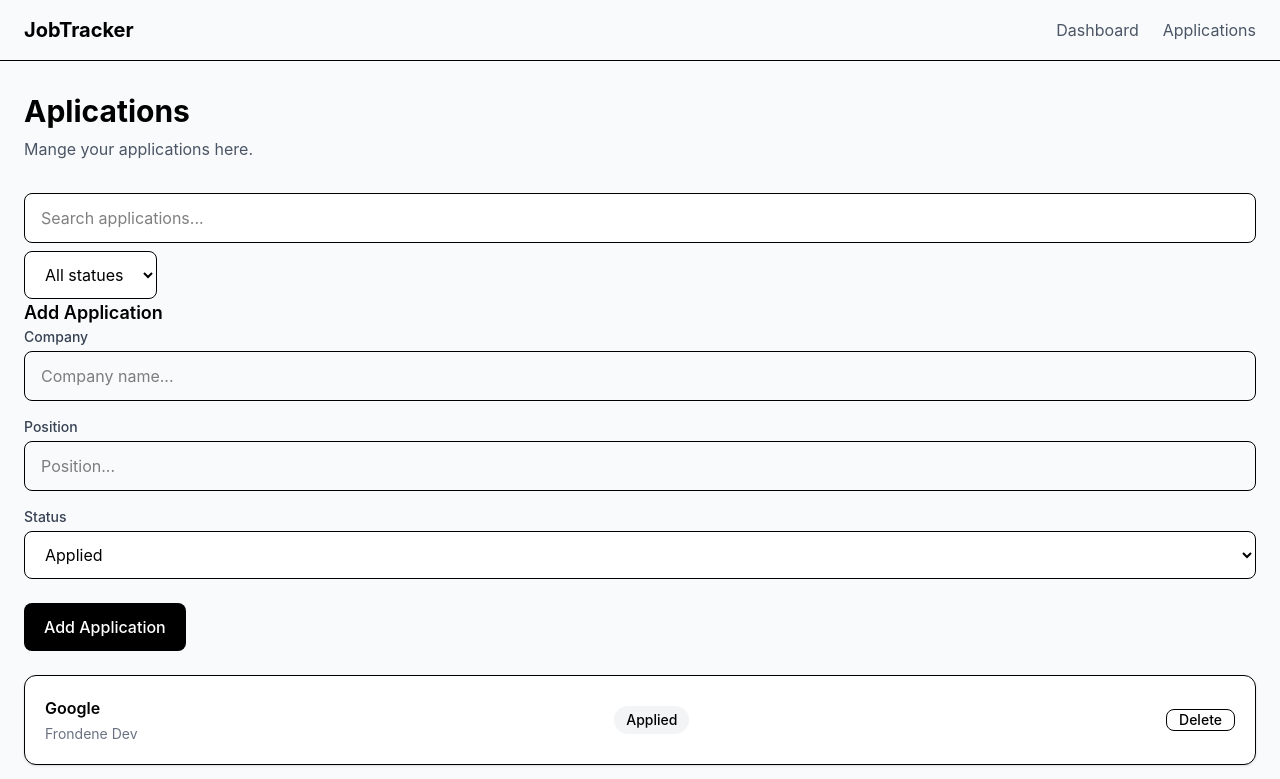
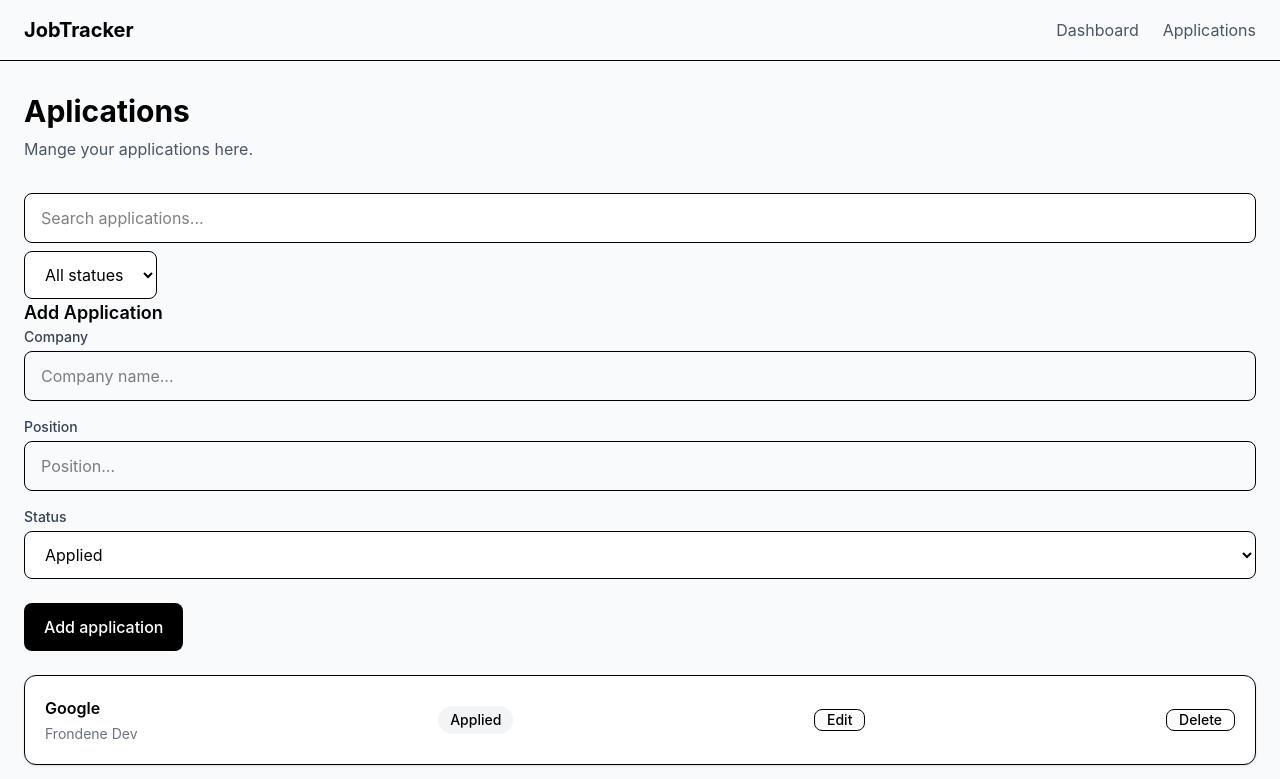
Before and after one commit to DianaAsli/job-tracker, a React (Vite) app in the folder client/: page /applications in a window 1280 px wide. Shown: the top 779 px of the page. Built offline with nearby package versions, Linux system fonts and the light colour scheme.

Commit message:
add application editing

```diff
--- a/client/src/components/AddApplicationForm.jsx
+++ b/client/src/components/AddApplicationForm.jsx
@@ -1,11 +1,22 @@
-import { useState } from "react";
+import { useState, useEffect } from "react";
 
-function AddApplicationForm({ onAddApplication }) {
+function AddApplicationForm({ onAddApplication, editingApplication, onCancelEdit, onEditApplication }) {
     const [formData, setFormData] = useState({
         company: "",
         position: "",
         status: "Applied"
     });
+
+    useEffect(() => {
+        if (editingApplication) {
+            setFormData({
+                company: editingApplication.company,
+                position: editingApplication.position,
+                status: editingApplication.status
+            });
+        }
+    }, [editingApplication]);
+
     const [error, setError] = useState('');
 
     return (
@@ -17,7 +28,11 @@ function AddApplicationForm({ onAddApplication }) {
             }
             setError('');
 
-            onAddApplication(formData);
+            if (editingApplication) {
+                onEditApplication(editingApplication.id, formData)
+            } else {
+                onAddApplication(formData);
+            }
 
             setFormData({
                 company: '',
@@ -79,8 +94,26 @@ function AddApplicationForm({ onAddApplication }) {
                 type="submit"
                 className="mt-6 rounded-lg bg-black px-5 py-3 font-medium text-white hoover:bg-gray-800"
             >
-                Add Application
+                {editingApplication ? 'Save changes' : 'Add application'}
             </button>
+
+            {editingApplication && (
+                <button
+                    type="button"
+                    onClick={() => {
+                        onCancelEdit();
+                        setFormData({
+                            company: '',
+                            position: '',
+                            status: 'Applied'
+                        });
+                        setError('');
+                    }}
+                    className="ml-2 rounded-lg border px-5 py-3 font-medium hover:bg-gray-50"
+                >
+                    Cancel
+                </button>
+            )}
         </form>
     );
 }
--- a/client/src/components/ApplicationCard.jsx
+++ b/client/src/components/ApplicationCard.jsx
@@ -1,4 +1,4 @@
-function ApplicationCard({ company, position, status, onDelete }) {
+function ApplicationCard({ company, position, status, onDelete, onEdit }) {
     return (
         <div className="flex items-center justify-between rounded-xl border bg-white p-5 shadow-sm">
             <div>
@@ -10,6 +10,14 @@ function ApplicationCard({ company, position, status, onDelete }) {
 
             <button
                 type="button"
+                onClick={onEdit}
+                className="rounded-lg border px-3 text-sm font-medium text-green hoover:bg-green-50"
+            >
+                Edit
+            </button>
+
+            <button
+                type="button"
                 onClick={onDelete}
                 className="rounded-lg border px-3 text-sm font-medium text-red hover:bg-red-50"
             >Delete
--- a/client/src/pages/Applications.jsx
+++ b/client/src/pages/Applications.jsx
@@ -7,6 +7,7 @@ function Applications() {
     const [searchTerm, setSearchTerm] = useState("");
     const [selectedStatus, setSelectedStatus] = useState('All');
     const [applicationList, setApplicationList] = useState(applications);
+    const [editingApplicationId, setEditingApplicationId] = useState(null);
 
     const handleAddApplication = (newApplication) => {
         const application = {
@@ -22,11 +23,27 @@ function Applications() {
 
     const handleDeleteApplication = (id) => {
         setApplicationList((currentApplications) =>
-        currentApplications.filter((application) => application.id !== id))
+            currentApplications.filter((application) => application.id !== id))
+    }
+
+    const handleEditApplication = (id) => {
+        setEditingApplicationId(id);
+    }
+    const editingApplication = applicationList.find((application) => application.id === editingApplicationId);
+
+    const handleUpdateApplication = (id, updatedApplication) => {
+        setApplicationList((currentApplications) =>
+            currentApplications.map((application) =>
+                application.id === id ?
+                    {
+                        ...application, ...updatedApplication
+                    } : application)
+        );
+        setEditingApplicationId(null);
     }
 
     const filteredApplications = applicationList.filter((application) => {
-        const matchesSearch = application.company.toLowerCase().includes(searchTerm.toLocaleLowerCase())
+        const matchesSearch = application.company.toLowerCase().includes(searchTerm.toLowerCase())
         const matchesStatus = selectedStatus === 'All' || application.status === selectedStatus;
 
         return matchesSearch && matchesStatus;
@@ -58,7 +75,11 @@ function Applications() {
                 </select>
             </div>
 
-            <AddApplicationForm onAddApplication={handleAddApplication}/>
+            <AddApplicationForm
+                onAddApplication={handleAddApplication}
+                editingApplication={editingApplication}
+                onEditApplication={handleUpdateApplication}
+                onCancelEdit={() => setEditingApplicationId(null)} />
 
             <div className="mt-6 space-y-4">
                 {filteredApplications.length > 0 ?
@@ -68,7 +89,8 @@ function Applications() {
                             company={application.company}
                             position={application.position}
                             status={application.status}
-                            onDelete={()=> handleDeleteApplication(application.id)}
+                            onEdit={() => handleEditApplication(application.id)}
+                            onDelete={() => handleDeleteApplication(application.id)}
                         />))
                     ) : (
                         <div className="rounded-xl border bg-white p-8 text-center">
```
